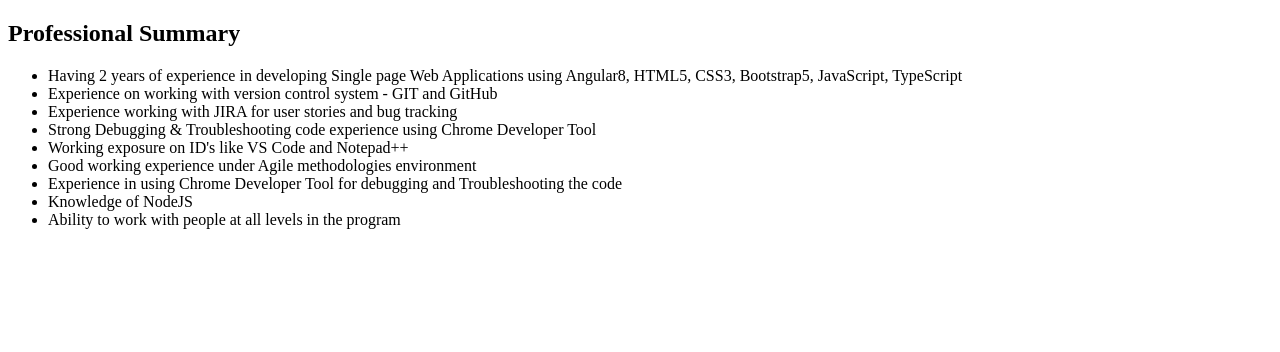
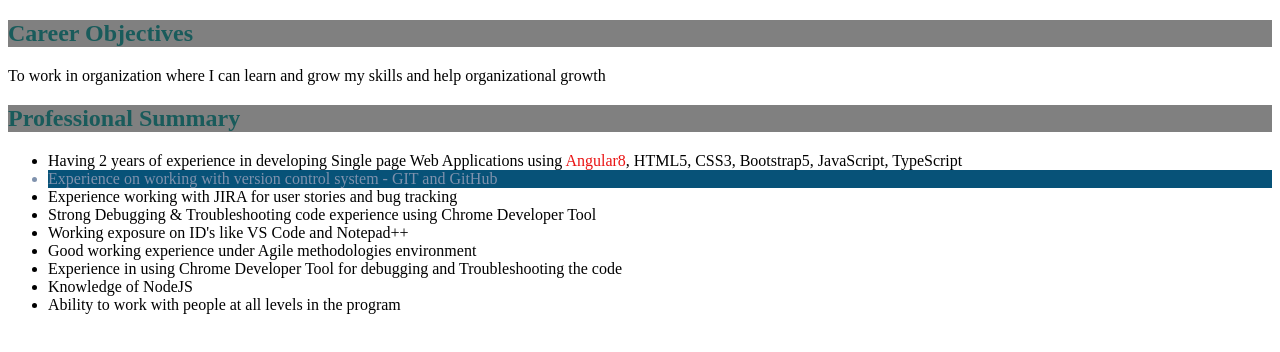
Before and after one commit to JagdishDaulatMore/MyProfile, a plain HTML site: page home.html in a window 1280 px wide. Drawn offline with Linux system fonts and the light colour scheme.

Commit message:
Modyfy 2 files home.html and index.html
Modify 2 files home.html and index.html

```diff
--- a/home.html
+++ b/home.html
@@ -1,14 +1,30 @@
 <!DOCTYPE html>
 
 <head>
+    <title>Home</title>
+    <style>
+      .head{
+    color:rgb(25, 91, 91);
+    background-color:gray;
+}
 
-    <title>Home</title>
-</head>
+#tools{
+  color:rgb(234, 21, 21);
+}
+
+#text{
+  color:rgb(127, 146, 173);
+  background-color: rgb(7, 82, 120);
+}
+    </style>
+  </head>
 <body>
-  <h2>Professional Summary</h2>
+  <h2 class="head"> Career Objectives</h2>
+  <p> To work in organization where I can learn and grow my skills and help organizational growth</p>
+  <h2 class="head">Professional Summary</h2>
   <ul>
-    <li> Having 2 years of experience in developing Single page Web Applications using Angular8, HTML5, CSS3, Bootstrap5, JavaScript, TypeScript</li>
-    <li> Experience on working with version control system - GIT and GitHub</li>
+    <li> Having 2 years of experience in developing Single page Web Applications using <span id="tools">Angular8</span>, HTML5, CSS3, Bootstrap5, JavaScript, TypeScript</li>
+    <li id="text"> Experience on working with version control system - GIT and GitHub</li>
     <li> Experience working with JIRA for user stories and bug tracking</li>
     <li> Strong Debugging & Troubleshooting code experience using Chrome Developer Tool</li>
     <li> Working exposure on ID's like VS Code and Notepad++</li>
```
Also changed, not shown: index.html (+12 -3 lines).
